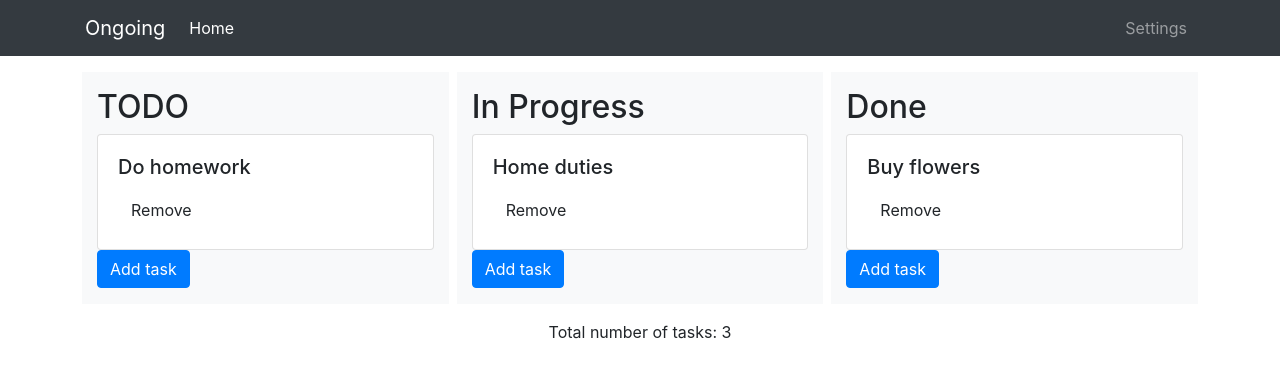
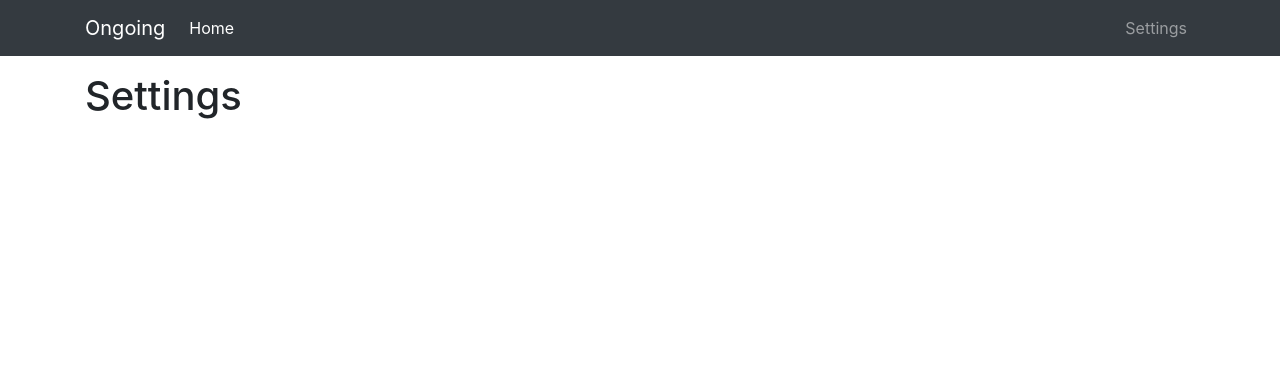
Before and after one commit to flareair/ongoing, a React (Create React App) app: page /settings in a window 1280 px wide. Shown: the top 378 px of the page. Built offline with nearby package versions, Linux system fonts and the light colour scheme.

Commit message:
Add working NavBar

```diff
--- a/package.json
+++ b/package.json
@@ -16,6 +16,7 @@
     "react": "^16.13.0",
     "react-dom": "^16.13.0",
     "react-redux": "^7.2.0",
+    "react-router-dom": "^5.2.0",
     "react-scripts": "3.4.0",
     "redux": "^4.0.5",
     "redux-logger": "^3.0.6",
--- a/src/app/App.tsx
+++ b/src/app/App.tsx
@@ -1,17 +1,35 @@
 import React, { Component } from 'react';
+import {
+  BrowserRouter as Router,
+  Switch,
+  Route
+} from 'react-router-dom';
 
 import './App.scss';
 
 import NavBar from '../navbar/NavBar';
 import Board from '../board/Board';
+import { Settings } from '../settings/Settings';
 
 class App extends Component {
   render() {
     return (
-      <div className="App">
-        <NavBar />
-        <Board />
-      </div>
+      <Router>
+        <div className="App">
+          <NavBar />
+
+          <Switch>
+            <Route exact path="/">
+              <Board />
+            </Route>
+          </Switch>
+          <Switch>
+            <Route path="/settings">
+              <Settings />
+            </Route>
+          </Switch>
+        </div>
+      </Router>
     );
   }
 }
--- a/src/navbar/NavBar.tsx
+++ b/src/navbar/NavBar.tsx
@@ -1,4 +1,5 @@
 import React, { Component } from 'react';
+import { Link } from 'react-router-dom';
 
 export default class NavBar extends Component {
   render() {
@@ -10,12 +11,18 @@ export default class NavBar extends Component {
               <span className="navbar-toggler-icon"></span>
             </button>
             <div className="collapse navbar-collapse justify-content-between" id="navbarNav">
-              <div className="navbar-nav">
-                <a className="nav-item nav-link active" href="/">Home <span className="sr-only">(current)</span></a>
-              </div>
-              <div className="navbar-nav">
-                <a className="nav-item nav-link float-right" href="/settings">Settings</a>
-              </div>
+              {/* left nav */}
+              <ul className="navbar-nav">
+                <li className="nav-item">
+                  <Link className="nav-item nav-link active" to="/">Home <span className="sr-only">(current)</span></Link>
+                </li>
+              </ul>
+              {/* right nav */}
+              <ul className="navbar-nav">
+                <li className="nav-item">
+                  <Link className="nav-item nav-link" to="/settings">Settings</Link>
+                </li>
+              </ul>
             </div>
           </div>
         </nav>
--- /dev/null
+++ b/src/settings/Settings.tsx
@@ -0,0 +1,9 @@
+import React from 'react';
+
+export const Settings = () => {
+  return (
+    <main className="container">
+      <h1 className="mt-3">Settings</h1>
+    </main>
+  );
+};
```
Also changed, not shown: 1 other file (tests, documents, lock files or other folders).
